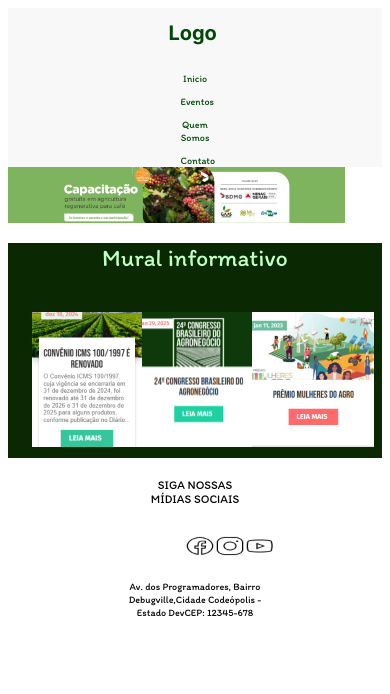
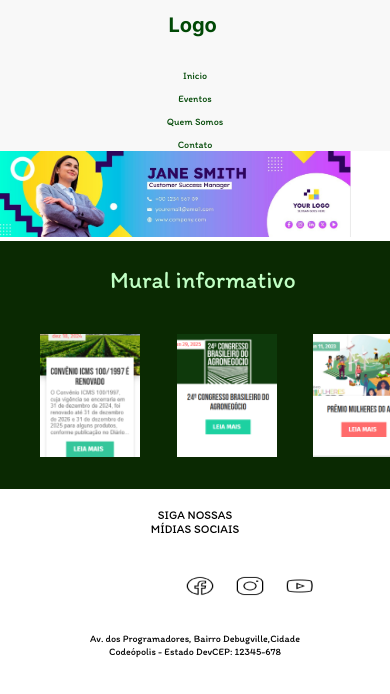
Before and after one commit to Maujr2331/Agronomia, a plain HTML site: page index.html in a window 390 px wide. Drawn offline with Linux system fonts and the light colour scheme; a web font is replaced by a local one.

Commit message:
Correção de Bugs + Correção de responsividade

```diff
--- a/index.html
+++ b/index.html
@@ -8,7 +8,6 @@
     <title>Agrolife 2.0</title>
 </head>
 <body>
-
     <header class="navbar">
    <!-- Logo (Vai ser uma imagem ) -->
     <h1 class="logo-text">Logo <img src="imagem da logo" alt=""></h1>
@@ -22,7 +21,7 @@
    </header>
 
     <div class="banner">   <!-- Imagem vai passar para o lado em X tempo -->
-        <img class="Banner-principal" src="imagens/Banner-principal.png" alt="banner principal">
+        <img class="Banner-principal" src="imagens/Banner-principal.jpg" alt="banner principal">
     </div>
 
    <main>
--- a/style.css
+++ b/style.css
@@ -3,6 +3,14 @@
 
 /*Fonte do menu*/
 @import url('https://fonts.googleapis.com/css2?family=DM+Serif+Text:ital@0;1&family=Inter:ital,opsz,wght@0,14..32,100..900;1,14..32,100..900&family=Itim&family=Nosifer&family=Noto+Serif:ital,wght@0,100..900;1,100..900&family=Poppins:wght@500;800&display=swap');
+
+html, body {
+    width: 100%;
+    height: 100%;
+    margin: 0;
+    padding: 0;
+    overflow-x: hidden; /* Evita rolagem horizontal */
+}
 
 a{
     all: unset;
@@ -12,6 +20,8 @@ a{
     display: flex;
     align-items: center; /* Alinha verticalmente */
     background-color: #f8f8f8;
+    justify-content: space-between;
+    width: 100%;
 }
 
 .logo-text{
@@ -22,7 +32,8 @@ a{
     /*Typografia*/
     color: #004805;
     font-family: Inter;
-    font-size: 32px;
+    font-size: 50px;
+    padding: 0 15px 5px;
     font-style: normal;
     font-weight: 700;
     line-height: normal;
@@ -30,7 +41,7 @@ a{
 
 .menu{
     /*Layout*/
-    width: 29px;
+    width: auto;
 
     /*Typografia*/
     display: flex;
@@ -38,20 +49,25 @@ a{
     color: #004805;
     text-align: center;
     font-family: Itim;
-    font-size: 12px;
+    font-size: 20px;
     font-style: normal;
     font-weight: 400;
     line-height: normal;
-    margin-inline: 100px;
+    margin-inline: auto;
 }
 
-.Banner-principal{
-    width: 600px;
-    height: 100px;
+.Banner-principal {
+    width: 100vw;
+    height: 100%;
+    background-size: cover;
+    background-position: center;
+    background-repeat: no-repeat;
 }
 
+
 .mural-conteiner{
-    width: 45%;
+    width: 100%;
+    padding: 2%;
     background-color: #0A2902;
 }
 
@@ -65,11 +81,19 @@ a{
     line-height: normal;
 }
 
-.img-mural-inf{
+.img-mural-inf {
     display: flex;
+    justify-content: space-around;
+    padding: 24px;
+    width: 100%; /* Certifique-se de que o contêiner ocupa toda a largura */
+    gap: 20px; /* Espaço entre as imagens */
+}
+
+.img-mural-inf img {
     width: auto;
-    justify-content: space-around;
-    padding: 24px 24px 11px 24px;
+    max-width: 100px;
+    height: auto;
+    object-fit: cover;
 }
 
 .siga-nossas-redes{
@@ -81,6 +105,7 @@ a{
     font-style: normal;
     font-weight: 400;
     line-height: normal;
+    margin-top: 5%;
 }
 
 .icons-footer{
@@ -88,26 +113,28 @@ a{
     height: 30px;
     display: flex;
     justify-content: space-around;
-    padding: 10px 6px 7px;
+    gap: 20px;
+    padding: 5% 12%;
 }
 
 .geral-footer{
     display: flex;
+    width: 100%;
 }
 
 .endereço-footer{
-    width: 135px;
+    width: 240px;
     height: 44px;
     display: flex;
     justify-content: flex-end;
     color: #000000;
     text-align: center;
     font-family: Itim;
-    font-size: 12px;
+    font-size: 18px;
     font-style: normal;
     font-weight: 400;
     line-height: normal;
-    margin-left: 24%;
+    margin-left: auto;
 }
 
 /* Responsividade */
@@ -120,7 +147,7 @@ a{
         font-size: 28px; /* Reduz ligeiramente a logo */
     }
     .mural-conteiner {
-        width: 60%; /* Aumenta um pouco para melhor adaptação */
+        width: 100%; /* Ajuste para ocupar toda a largura */
     }
 }
 
@@ -143,7 +170,7 @@ a{
         height: auto;
     }
     .mural-conteiner {
-        width: 80%; /* Ajusta mural para telas menores */
+        width: 100%; /* Ajusta mural para telas menores */
     }
     .geral-footer {
         flex-direction: column;
```
Also changed, not shown: imagens/Banner-principal-apagar.png (renamed from imagens/Banner-principal.png), imagens/Banner-principal.jpg (added).
